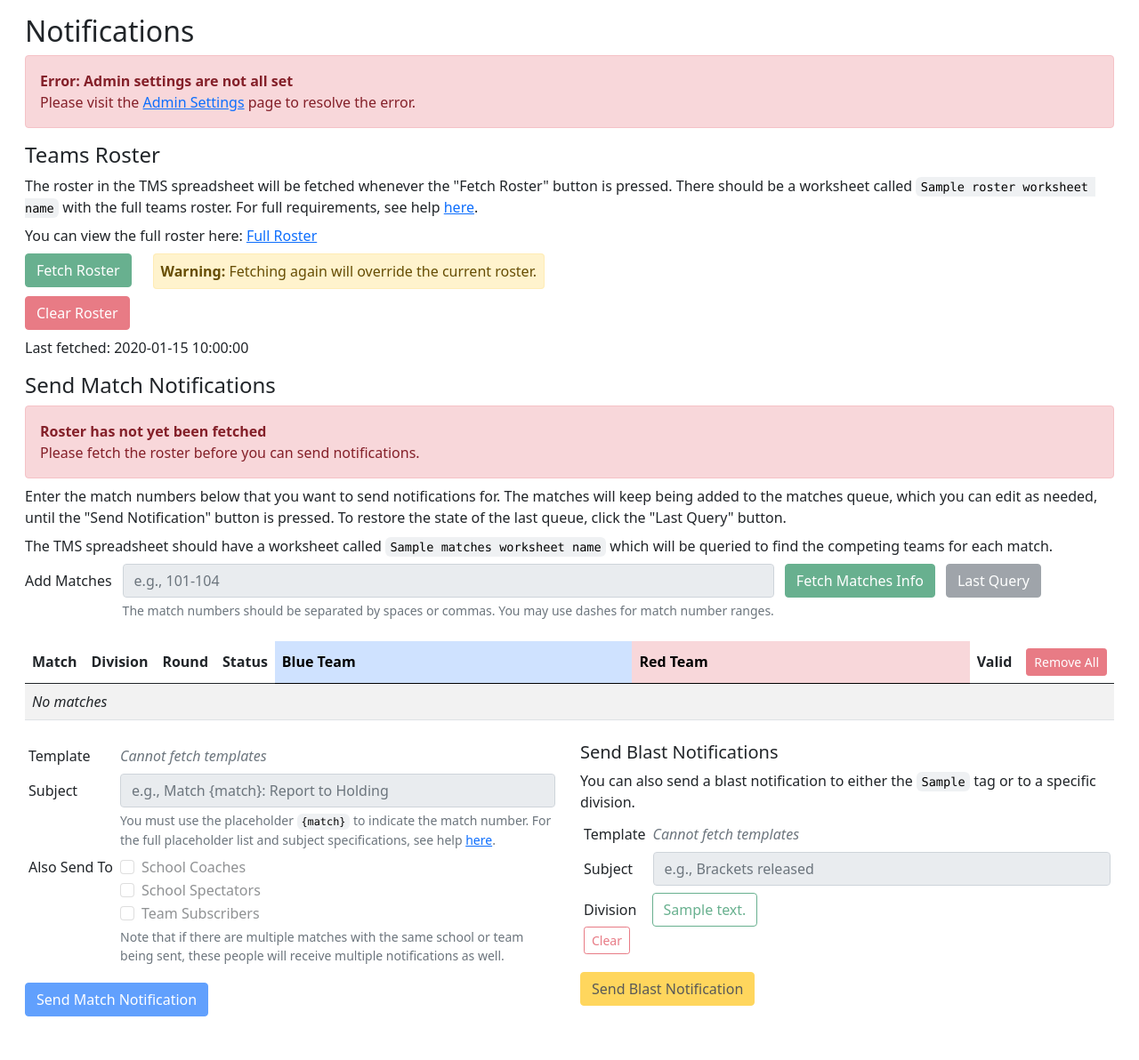
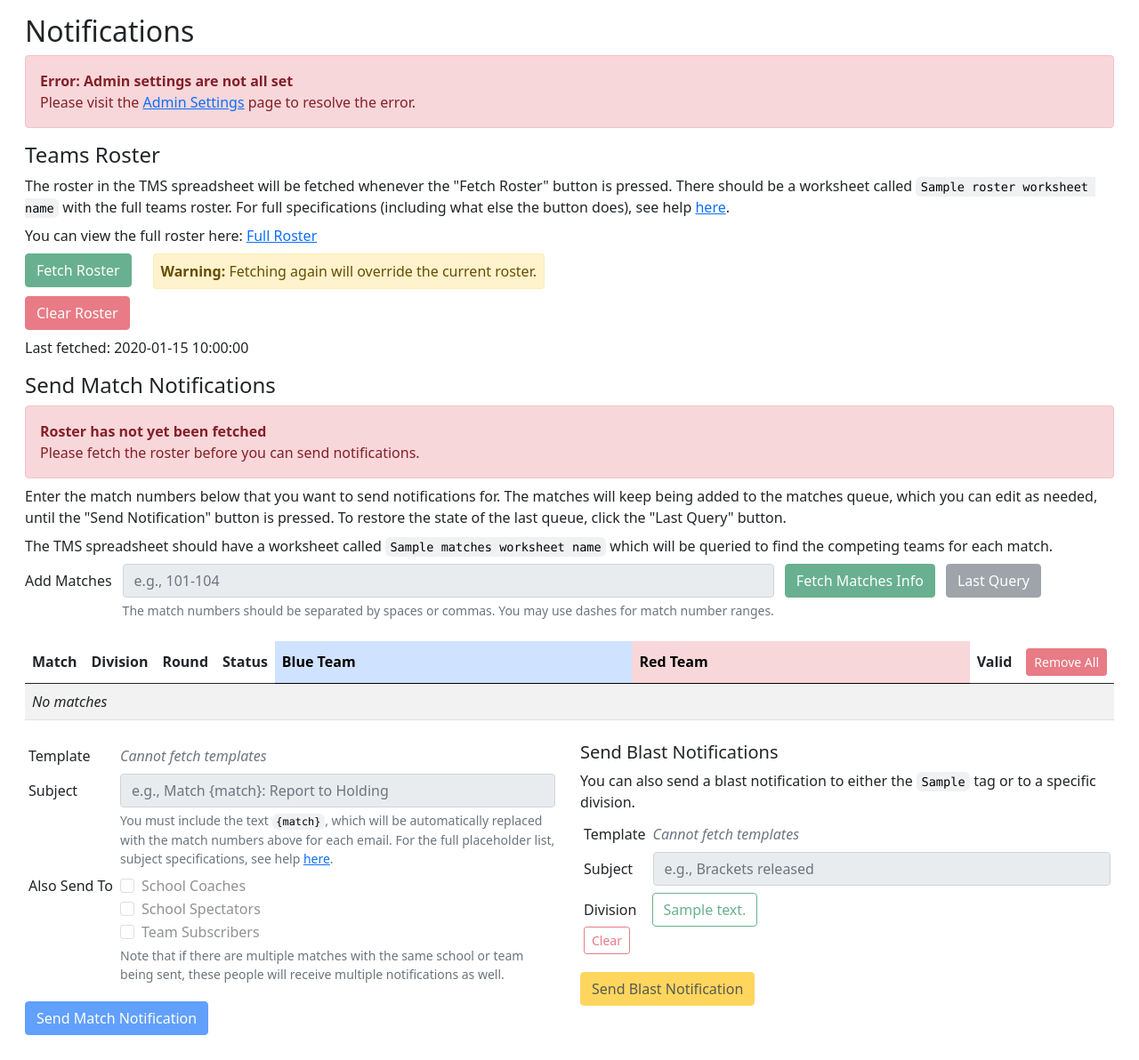
Before and after one commit to josephlou5/ectc-tournament-app, a Python web app: template src/templates/notifications/index.jinja in a window 1280 px wide. Shown: the part 82-1274 px from the top of the page at 89% size. Before the commit the page ends 1225 px from the top, so only its background shows below. Run offline with Jinja, Linux system fonts and the light colour scheme; the template is opened without the code that fills it: most values are stand-ins (such as "Sample title", 1, 10 or a date in 2020); some libraries are stand-ins or nearby versions.

Commit message:
Improve help text

```diff
--- a/src/static/style.css
+++ b/src/static/style.css
@@ -64,18 +64,18 @@ code {
   }
 }
 
-@media (max-width: 699.98px) {
-  /* Less than 700px. */
+@media (max-width: 799.98px) {
+  /* Less than 800px. */
   #fetch-roster-help,
   #match-notif-email-subject-help {
     width: 100%;
   }
 }
-@media (min-width: 700px) {
-  /* More than 700px. */
+@media (min-width: 800px) {
+  /* More than 800px. */
   #fetch-roster-help,
   #match-notif-email-subject-help {
-    min-width: 700px;
+    min-width: 800px;
   }
 }
 
--- a/src/templates/notifications/index.jinja
+++ b/src/templates/notifications/index.jinja
@@ -91,7 +91,7 @@ Notifications
         The roster in the TMS spreadsheet will be fetched whenever the "Fetch
         Roster" button is pressed. There should be a worksheet called
         <code>{{ roster_worksheet_name }}</code> with the full teams roster. For
-        full requirements, see help
+        full specifications (including what else the button does), see help
         <a
           href="#{{ fetch_roster_help_id }}"
           data-bs-toggle="offcanvas"
@@ -283,6 +283,17 @@ Notifications
           replace it. This means that roster changes will be reflected (deleted
           rows will be removed, unchanged rows will remain, and new rows will
           be added).
+        </p>
+        <p>
+          All the emails in the fetched roster will also be added to the
+          Mailchimp audience selected on the
+          <a href="{{ url_for('admin_settings') }}">Admin Settings</a> page. If
+          an audience tag was given, these contacts will also be tagged with
+          that tag. If any emails were removed from the
+          <code>{{ roster_worksheet_name }}</code> worksheet between the last
+          fetch and a new fetch, the removed emails will have the audience tag
+          removed from their contact. This step may be a little finnicky, so may
+          not always work.
         </p>
       </div>
     </div>
@@ -473,8 +484,9 @@ Notifications
                    )
                 }}
                 <div class="form-text">
-                  You must use the placeholder <code>{match}</code> to indicate
-                  the match number. For the full placeholder list and subject
+                  You must include the text <code>{match}</code>, which will be
+                  automatically replaced with the match numbers above for each
+                  email. For the full placeholder list, subject
                   specifications, see help
                   <a
                     href="#{{ match_notif_email_subject_help_id }}"
@@ -536,8 +548,9 @@ Notifications
               <p>
                 The email subject can be customized on a per-match or per-team
                 basis by using placeholder variables. These placeholders will be
-                replaced with their corresponding values in the subjects of the
-                sent emails. Here is a list of the available placeholders:
+                automatically replaced with their corresponding values in the
+                subjects of the sent emails. Here is a list of the available
+                placeholders:
               </p>
               <div>
                 <table class="table table-bordered">
@@ -596,24 +609,50 @@ Notifications
               </p>
               <p>
                 For example, a simple subject could look like:
-              </p>
-              <p>
+                <input
+                  type="text"
+                  class="form-control my-2"
+                  value="Match {match}: Report to Holding"
+                  disabled
+                  readonly
+                />
+                which would result in these actual email subjects:
+                <input
+                  type="text"
+                  class="form-control mt-2 mb-1"
+                  value="Match 701: Report to Holding"
+                  disabled
+                  readonly
+                />
                 <input
                   type="text"
                   class="form-control"
-                  value="Match {match}: Report to Holding"
+                  value="Match 702: Report to Holding"
                   disabled
                   readonly
                 />
               </p>
               <p>
                 Or, if you want to get fancier, something like:
-              </p>
-              <p>
+                <input
+                  type="text"
+                  class="form-control my-2"
+                  value="Match #{match} [{division}, {round}]: {blueteam} & {redteam}: Report to Holding!"
+                  disabled
+                  readonly
+                />
+                would result in these actual email subjects:
+                <input
+                  type="text"
+                  class="form-control mt-2 mb-1"
+                  value="Match #701 [PA, Round of 64]: Princeton PA1 & MIT PA2: Report to Holding!"
+                  disabled
+                  readonly
+                />
                 <input
                   type="text"
                   class="form-control"
-                  value="Match #{match} [{division}, {round}]: {blueteam} & {redteam}: Report to Holding!"
+                  value="Match #210 [Women's A, Quarters]: Harvard Women's A2 & UPenn Women's A1: Report to Holding!"
                   disabled
                   readonly
                 />
```
